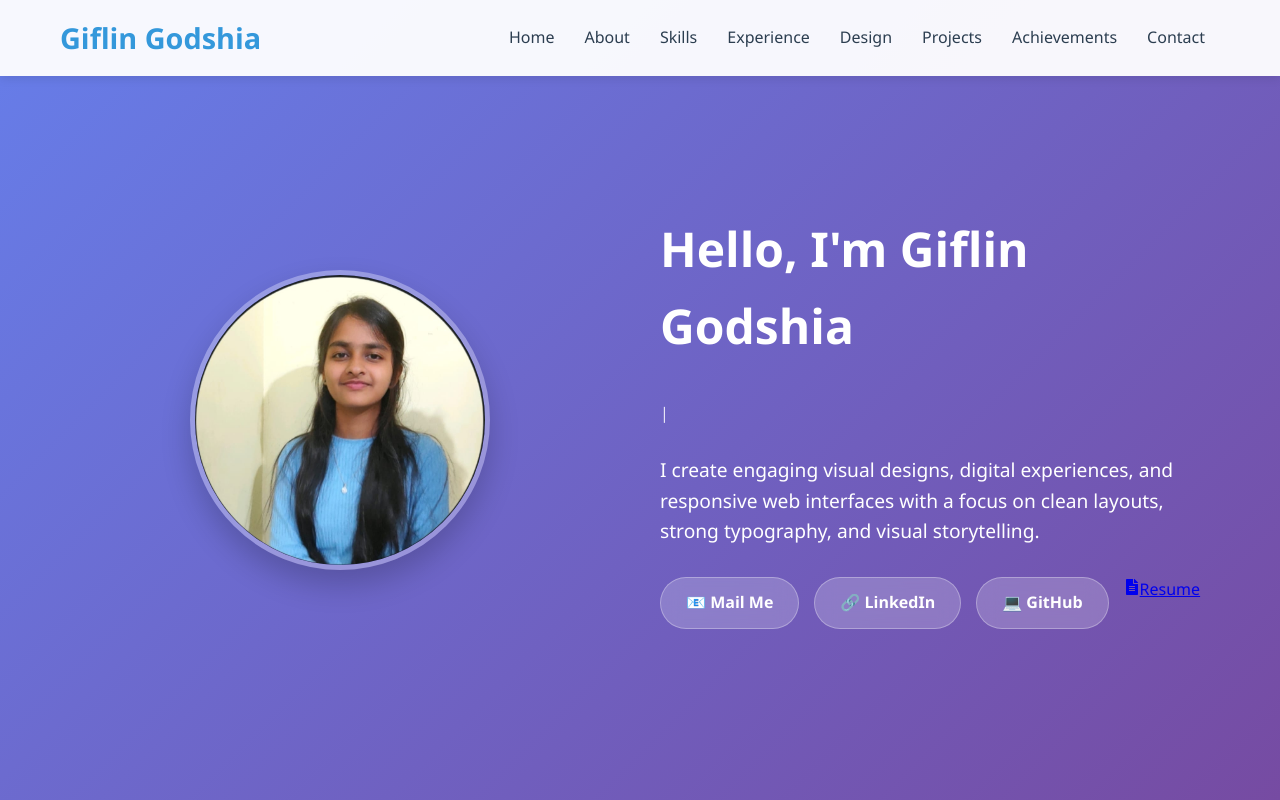
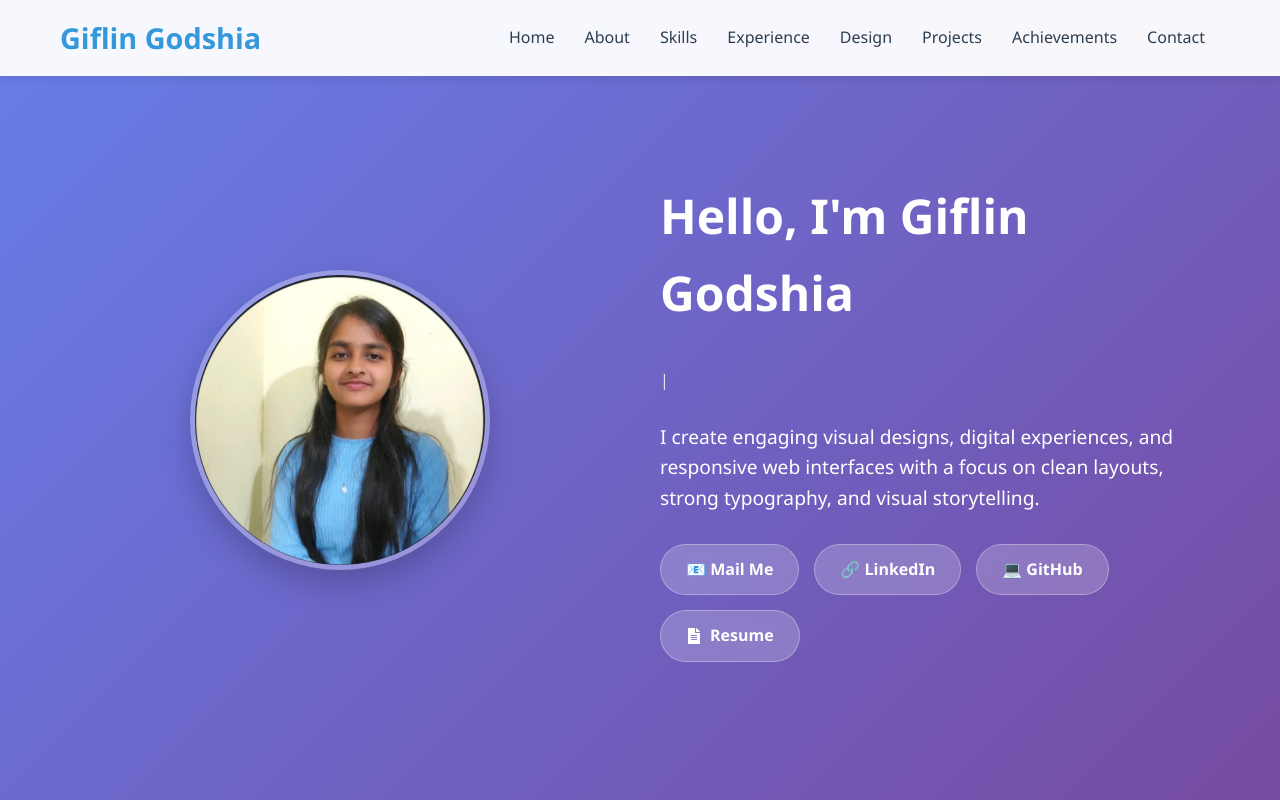
Before and after one commit to giffy19/Giflin_Portfolio, a React (Vite) app: page / in a window 1280 px wide. Shown: the top 800 px of the page. Built offline with nearby package versions, Linux system fonts and the light colour scheme.

Commit message:
Remove old hero role styling

```diff
--- a/src/App.css
+++ b/src/App.css
@@ -175,20 +175,6 @@ html {
   animation: fadeInUp 1.5s ease;
 }
 
-.hero-role-badge {
-  display: inline-block;
-  font-size: 1rem;
-  font-weight: 600;
-  color: rgba(255, 255, 255, 0.9);
-  background: rgba(255, 255, 255, 0.15);
-  border: 1px solid rgba(255, 255, 255, 0.3);
-  border-radius: 30px;
-  padding: 6px 18px;
-  margin-bottom: 10px;
-  backdrop-filter: blur(8px);
-  animation: fadeInUp 0.8s ease;
-}
-
 .hero-buttons {
   display: flex;
   flex-wrap: wrap;
@@ -196,7 +182,11 @@ html {
   animation: fadeInUp 2s ease;
 }
 
-.btn {
+.btn,
+.hero-button {
+  display: inline-flex;
+  align-items: center;
+  gap: 8px;
   padding: 12px 25px;
   background: rgba(255, 255, 255, 0.2);
   color: white;
@@ -208,7 +198,8 @@ html {
   border: 1px solid rgba(255, 255, 255, 0.3);
 }
 
-.btn:hover {
+.btn:hover,
+.hero-button:hover {
   background: rgba(255, 255, 255, 0.3);
   transform: translateY(-3px);
   box-shadow: 0 10px 20px rgba(0, 0, 0, 0.2);
```
